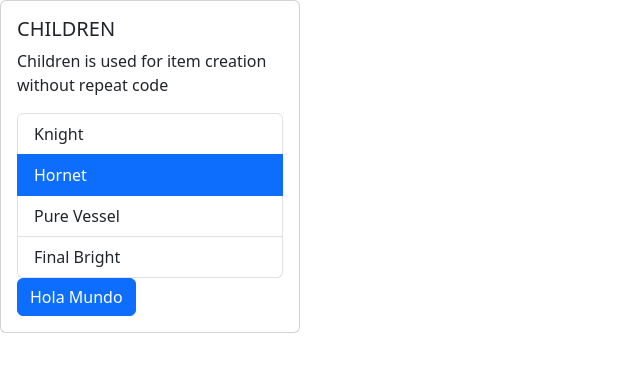
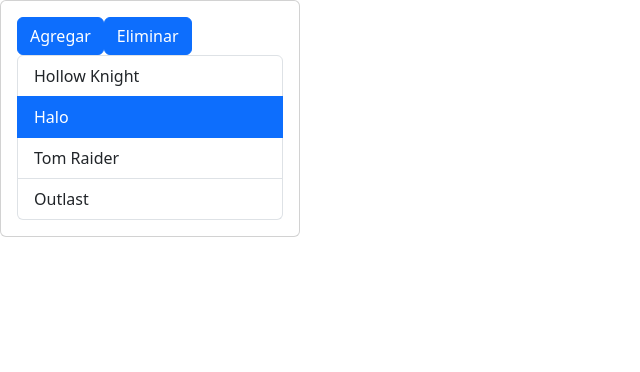
Before and after one commit to Leiru-Cat-Developer/Web-Programming-Educational, a React (Vite) app in the folder REACT/1-react-app/: page / in a window 1280 px wide. Shown: the top 372 px of the page, without its empty margins (0-640 px from the left). Built offline with nearby package versions, Linux system fonts and the light colour scheme.

Commit message:
Ejercicio - Gestor de Minions

```diff
--- a/REACT/1-react-app/src/App.tsx
+++ b/REACT/1-react-app/src/App.tsx
@@ -1,52 +1,28 @@
-import Card, { CardBody } from "./components/Card";
+import { useState } from "react";
+import Card from "./components/Card";
 import List from "./components/List";
-
-//Ejercicio de boton
 import Button from "./components/Button";
-import { useState } from "react";
 
 function App() {
-  const [isLoading, setIsLoading] = useState(false);
-  const handleClick = () => setIsLoading(!isLoading);
+  // CREAMOS NUESTRO ARREGLO QUE SE VA A ACTUALIZAR
+  const [data, setData] = useState([
+    "Hollow Knight",
+    "Halo",
+    "Tom Raider",
+    "Outlast",
+  ]);
 
-  // const list: string[] = [];
-  const list = ["Knight", "Hornet", "Pure Vessel", "Final Bright"];
+  // CREAMOS LA FUNCION PARA AGREGAR MINIONS
+  const addMinion = () => setData([...data, "Minion"]); // AGREGA AL FINAL DE TODO LOS DATOS
 
-  //Primera Funcion
-  const handleSelect1 = (elemento: string) => {
-    console.log("IMPRIMIENDO", elemento);
-  };
-
-  //Segunda Funcion
-  // const handleSelect2 = (elemento: string) => {
-  //   console.log("MOSTRANDO", elemento);
-  // };
-
-  //Condicional externo que nos puede mostrar la cantidad de elementos en la lista con operador ternario, asi ya no tenemos que volver a crear los elementos dentro del return
+  // CREAMOS LA FUNCION PARA AGREGAR MINIONS
+  const delMinion = () => setData(data.slice(0, -1)); // ELIMINA EL ULTIMO ELEMENTO
 
   return (
     <Card>
-      {/*
-        Si la longitud de la lista es diferente de cero, el mensaje se muestra,
-        en caso contrario no se muestra absolutamente nada, ni siquiera el cero
-      */}
-      {/* {list.length !== 0 && "Mi Lista"} */}
-      <CardBody
-        title="CHILDREN"
-        text="Children is used for item creation without repeat code"
-      />
-
-      {list.length ? (
-        <List data={list} onSelect={handleSelect1} />
-      ) : (
-        "La lista no tiene elementos para mostrar"
-      )}
-
-      {/* <List data={list} onSelect={handleSelect1} /> */}
-      {/* <List data={list} onSelect={handleSelect2} /> */}
-      <Button isLoading={isLoading} onClick={handleClick}>
-        Hola Mundo
-      </Button>
+      <Button onClick={addMinion}>Agregar</Button>
+      <Button onClick={delMinion}>Eliminar</Button>
+      <List data={data} />
     </Card>
   );
 }
--- a/REACT/1-react-app/src/components/Button.tsx
+++ b/REACT/1-react-app/src/components/Button.tsx
@@ -2,7 +2,7 @@
 
 type Props = {
   children: ReactNode;
-  isLoading: boolean;
+  isLoading?: boolean;
   onClick: () => void;
 };
 
```
